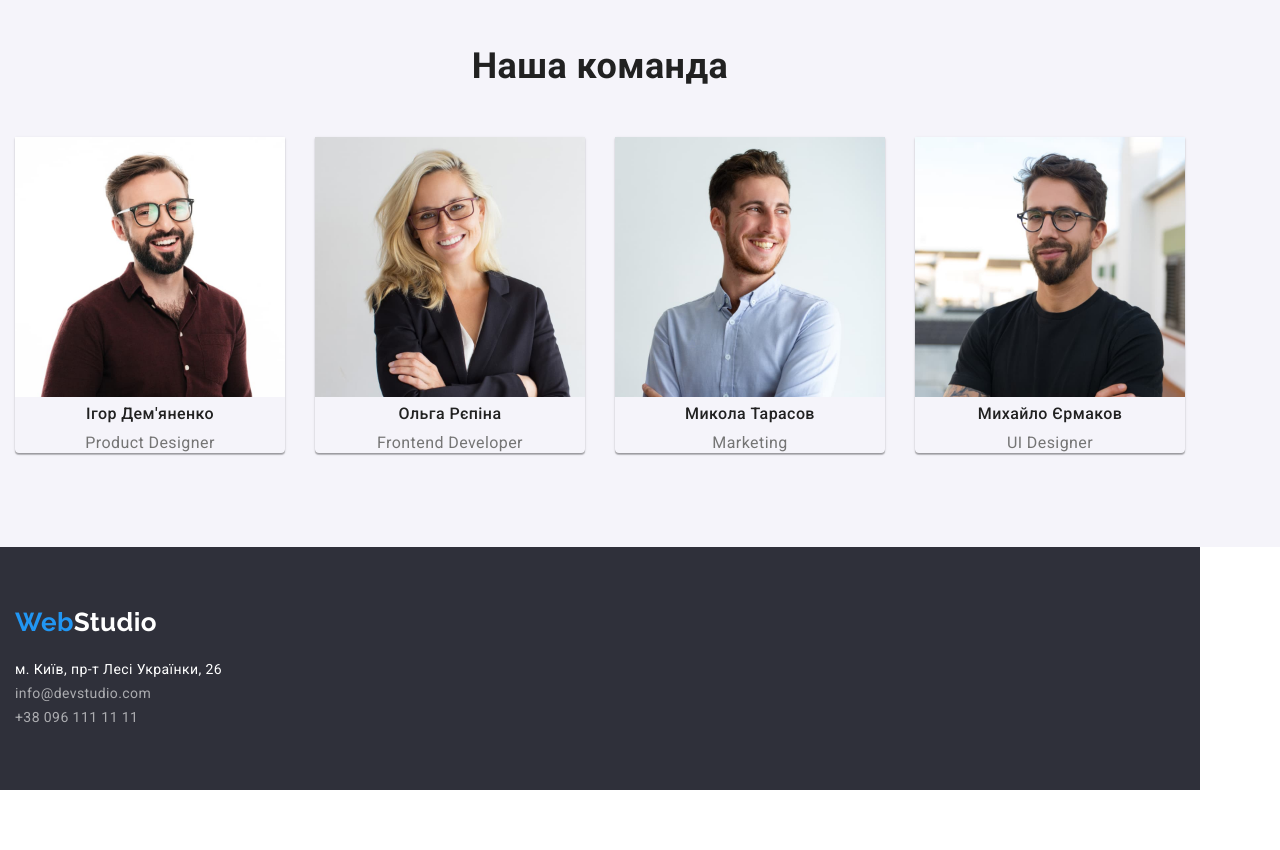
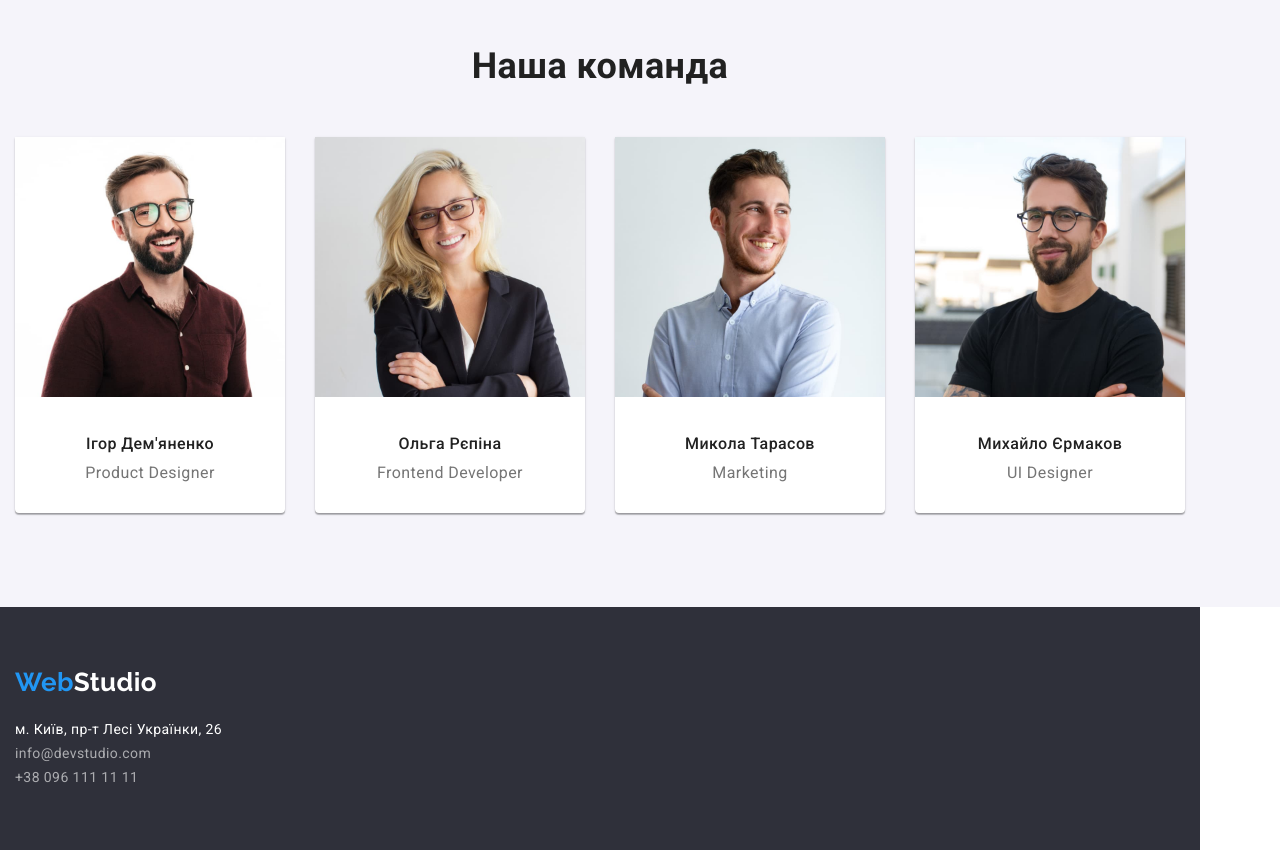
Before and after one commit to alinabodnar1/goit-markup-hw-03, a plain HTML site: page index.html in a window 1280 px wide. Shown: the part 1380-2230 px from the top of the page. Before the commit the page ends 2170 px from the top, so only its background shows below. Drawn offline with nearby package versions, Linux system fonts and the light colour scheme.

```diff
--- a/css/styles.css
+++ b/css/styles.css
@@ -201,8 +201,10 @@ p {
 .team > .team-item{
     box-shadow: 0px 1px 3px rgba(0, 0, 0, 0.12), 0px 1px 1px rgba(0, 0, 0, 0.14), 0px 2px 1px rgba(0, 0, 0, 0.2);
     border-radius: 0px 0px 4px 4px;
+    background-color:var(--primary-bg-color);
 }
 .team .member{
+    margin-top: 30px;
     margin-bottom: 10px;
     color: var(--title-text-color);
     font-weight: var(--medium-font-weight);
@@ -210,6 +212,7 @@ p {
     line-height: 1.18;
 }
 .team .position{
+    margin-bottom: 30px;
     font-size: 16px;
     line-height: 1.17;
 }
```
